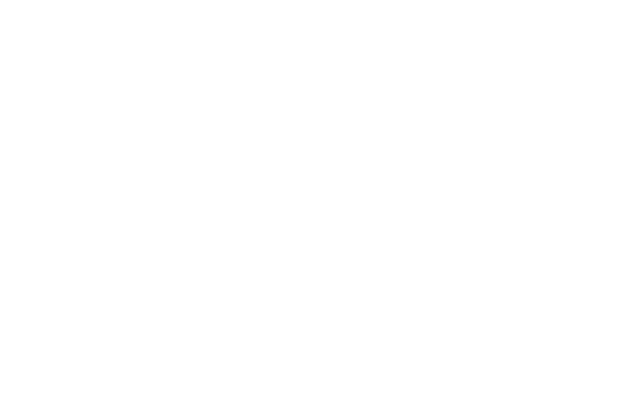
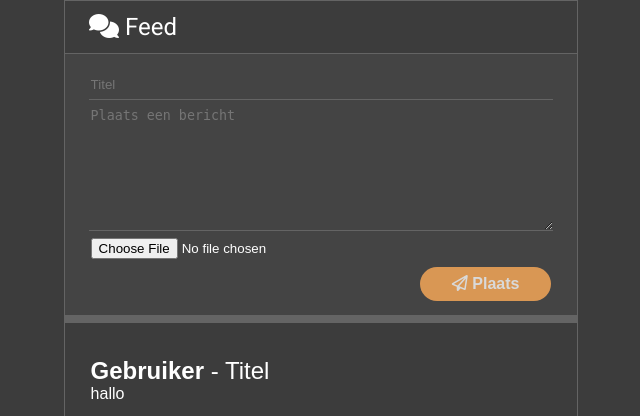
Before and after one commit to JustinRM104/thewall, a PHP site: page / in a window 1280 px wide. Before the commit the part shown is empty. Shown: the top 416 px of the page, without its empty margins (319-959 px from the left). Run offline with PHP 8.4, Linux system fonts and the light colour scheme; some libraries are stand-ins or nearby versions.

Commit message:
Nieuwe index en css.

```diff
--- a/index.php
+++ b/index.php
@@ -6,9 +6,34 @@
     <meta name="author" content="Justin Rodriguez Montoya, Mike Yang">
     <meta name="keywords" content="feed, fashion, kleding, streetware, jongvolwassen, broek, trui, verhaal, sociaal">
     <meta name="description" content="">
-    <title></title>
+
+    <link rel="stylesheet" href="master.css">
+    <link rel="shortcut icon" href="img/logo.png">
+    <title>FashionSwipe | Feed</title>
+
+    <script src="https://kit.fontawesome.com/7023acb312.js" crossorigin="anonymous"></script>
   </head>
   <body>
+    <div class="feed">
+      <div class="top">
+        <h2><span class="fas fa-comments"></span> Feed</h2>
+      </div>
+      <form class="messageBox" action="index.html" method="post">
+        <input type="title" name="title" value="" placeholder="Titel" class="title" required>
+        <textarea name="message" rows="8" cols="80" placeholder="Plaats een bericht" required></textarea>
+        <div class="functions">
+          <input type="file" class="upload" name="filename" accept=".jpg, .jpeg, .png">
+        </div>
+        <a href="#temp"><span class="far fa-paper-plane send"></span> Plaats</a>
+      </form>
+      <div class="posts">
+        <section>
+          <h2><span>Gebruiker</span> - Titel</h2>
+          <p>hallo</p>
+          <img src="https://cdn.shopify.com/s/files/1/0039/4225/2662/products/product-image-438717472.jpg?v=1538384920" alt="">
 
+        </section>
+      </div>
+    </div>
   </body>
 </html>
--- /dev/null
+++ b/master.css
@@ -0,0 +1,174 @@
+@import url('https://fonts.googleapis.com/css?family=Roboto&display=swap');
+
+body {
+  margin: 0;
+  background: rgba(60, 60, 60, 1);
+  font-family: sans-serif;
+}
+
+.feed {
+  margin: 0 auto;
+  padding: 0;
+  width: 40%;
+  height: calc(100vh - 0.1em);
+
+  overflow-x: hidden;
+  text-align: center;
+
+  background: rgba(60, 60, 60, 1);
+  border: 0.05em solid rgba(100, 100, 100, 1);
+}
+
+::-webkit-scrollbar {
+  width: 0px;
+}
+
+.top {
+  margin: 0 auto;
+  padding: 0;
+  width: 100%;
+  text-align: left;
+  z-index: 2;
+
+  background: rgba(60, 60, 60, 1);
+
+  border-bottom: 0.05em solid rgba(100, 100, 100, 1);
+}
+
+.top h2 {
+  display: inline-block;
+  margin: 0.5em;
+  margin-left: 1em;
+  padding: 0;
+
+  font-family: 'Roboto', sans-serif;
+  font-weight: normal;
+  color: white;
+}
+
+.messageBox {
+  margin: 0 auto;
+  width: 100%;
+  padding-top: 1em;
+  padding-bottom: 1em;
+  text-align: left;
+  background: #444444;
+  border-bottom: 0.5em solid rgba(100, 100, 100, 1);
+  z-index: -1;
+}
+
+.messageBox textarea {
+  display: block;
+  margin: 0 auto;
+  margin-bottom: .5em;
+  min-width: 90%;
+  max-width: 90%;
+  min-height: 5em;
+  max-height: 10em;
+
+  background: transparent;
+  color: white;
+  border: 0;
+  border-bottom: 0.05em solid rgba(100, 100, 100, 1);
+  outline: none;
+}
+
+.messageBox .title {
+  display: block;
+  margin: 0 auto;
+  margin-bottom: .5em;
+  min-width: 90%;
+  max-width: 90%;
+  min-height: 2em;
+  max-height: 2em;
+
+  background: transparent;
+  color: white;
+  border: 0;
+  border-bottom: 0.05em solid rgba(100, 100, 100, 1);
+  outline: none;
+}
+
+.messageBox .title:focus {
+  border-bottom: 0.05em solid #ffac59;
+}
+
+.messageBox textarea:focus {
+  border-bottom: 0.05em solid #ffac59;
+}
+
+.messageBox a {
+  opacity: 0.8;
+  float: right;
+
+  margin: 2em;
+  margin-top: -2em;
+  text-decoration: none;
+  margin-right: 5%;
+  padding: 0.5em;
+  padding-right: 2em;
+  padding-left: 2em;
+  color: white;
+  font-weight: bold;
+  background: #ffac59;
+  border-radius: 5em;
+  transition-duration: 0.4s;
+}
+
+.messageBox a:hover {
+  opacity: 1;
+  transition-duration: 0.4s;
+}
+
+.upload {
+  margin-left: 5%;
+  margin-bottom: 3em;
+  color: white;
+}
+
+.posts {
+  overflow: auto;
+  margin: 0 auto;
+  width: 100%;
+}
+
+.posts section {
+  text-align: left;
+  margin: 0 auto;
+  border-bottom: 0.05em solid rgba(100, 100, 100, 1);
+  color: white;
+}
+
+section h2 {
+  margin: 0;
+  padding-top: 1em;
+  margin-left: 2vw;
+  font-weight: lighter;
+}
+h2 span {
+  font-weight: bold;
+  cursor: pointer;
+
+}
+
+h2 span:hover {
+  text-decoration: underline;
+}
+section p {
+  margin: 0;
+  margin-left: 2vw;
+  margin-bottom: 1em;
+}
+section img {
+  text-align: center;
+  height: 400px;
+  width: 50%;
+  object-fit: cover;
+  object-position: top;
+
+}
+
+
+.posts section:hover {
+  background: #444444;
+}
```
Also changed, not shown: img/background.jpg (added), img/logo.png (added), thewall.css (deleted).
